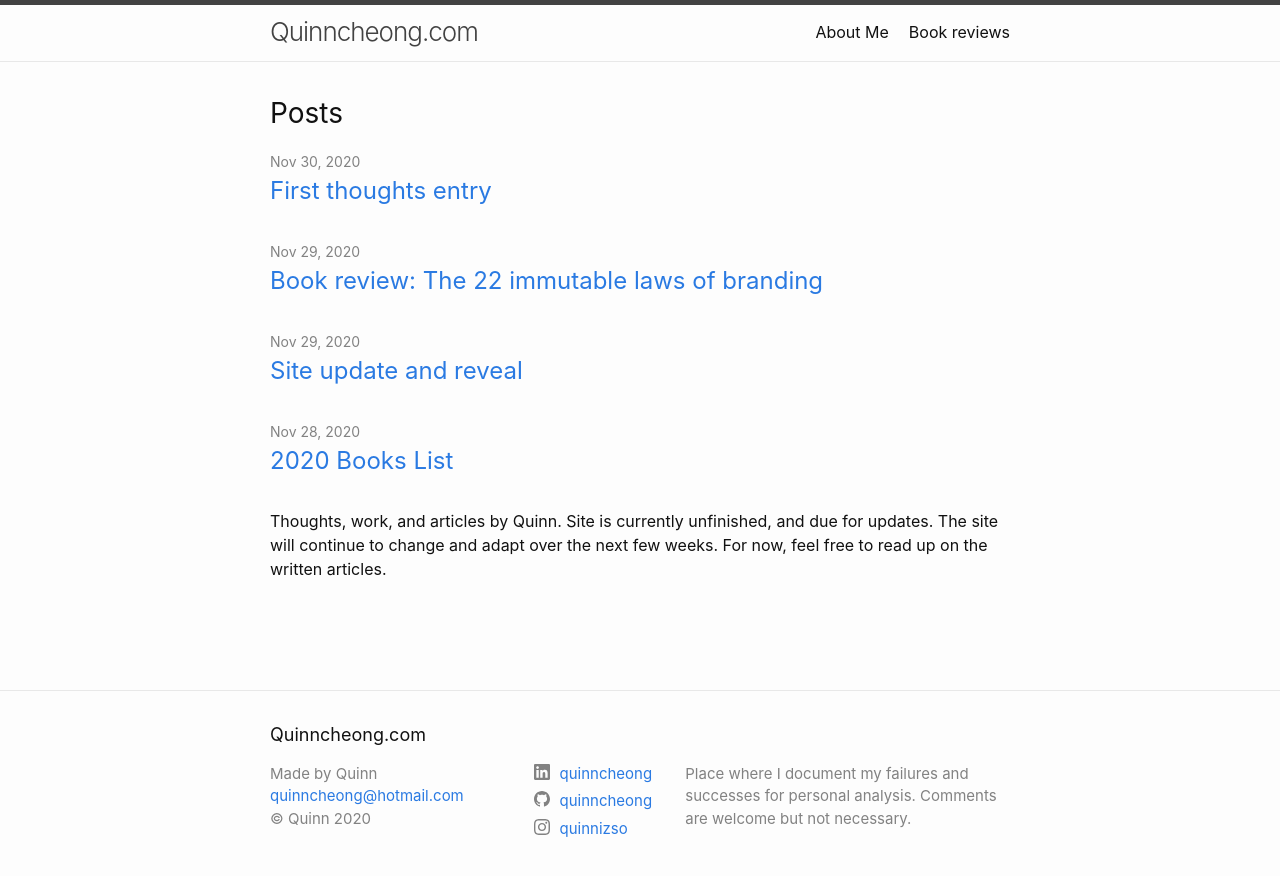
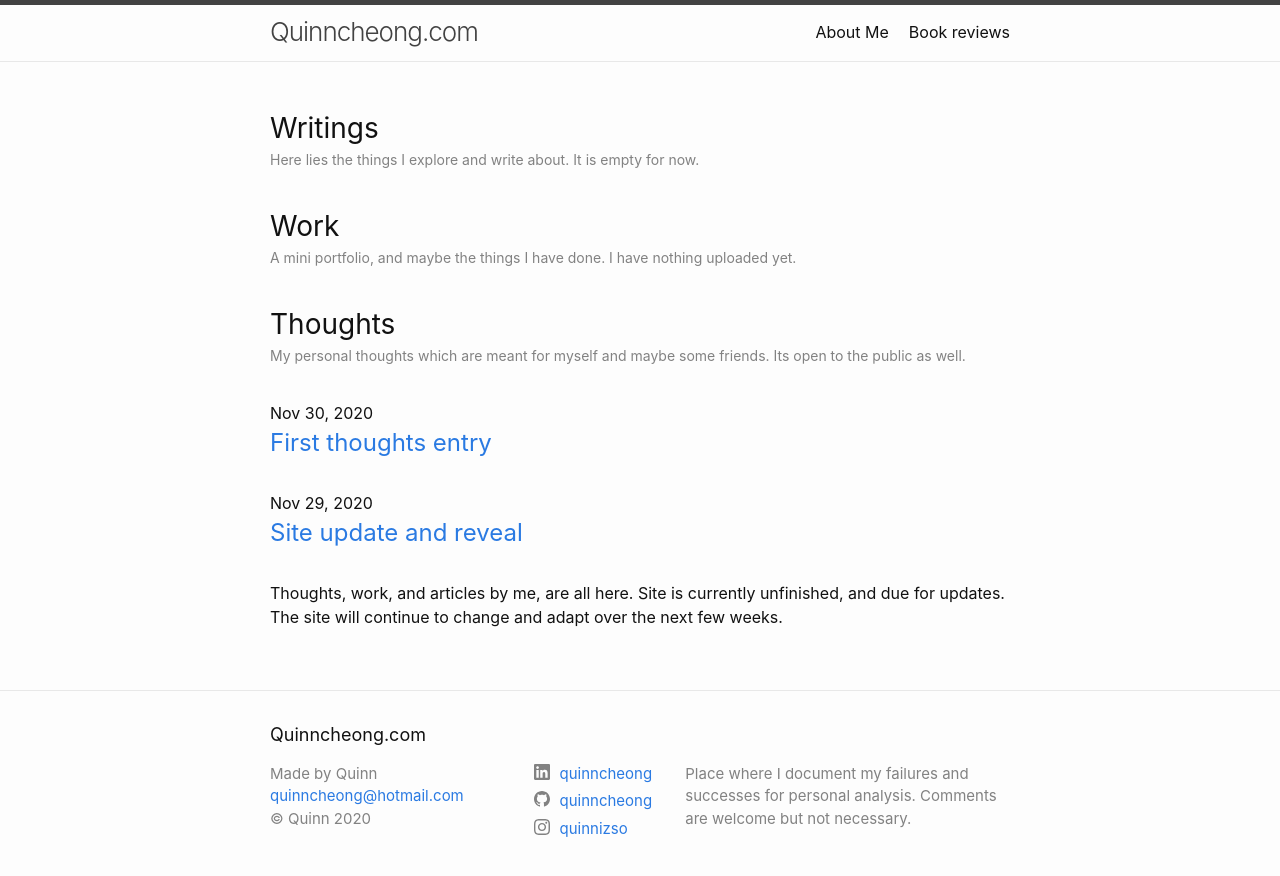
Before and after one commit to quinncheong/quinncheong.github.io, a Jekyll site: the page built from index.markdown, in a window 1280 px wide. Shown: the top 876 px of the page. Built offline with Jekyll 4.4.1, drawn with Linux system fonts in a browser that asks for light colours.

Commit message:
First big website segregation update

```diff
--- /dev/null
+++ b/_data/post_categories.yaml
@@ -0,0 +1,6 @@
+- - Writings
+  - Here lies the things I explore and write about. It is empty for now.
+- - Work
+  - A mini portfolio, and maybe the things I have done. I have nothing uploaded yet.
+- - Thoughts
+  - My personal thoughts which are meant for myself and maybe some friends. Its open to the public as well.
--- a/_layouts/all-book-reviews.html
+++ b/_layouts/all-book-reviews.html
@@ -10,7 +10,7 @@ layout: default
   {{ content }}
 
   {%- if site.posts.size > 0 -%}
-    <h2 class="post-list-heading">{{ page.list_title | default: "Posts" }}</h2>
+    <h2 class="post-list-heading">{{ page.list_title | default: "" }}</h2>
     <ul class="post-list">
       {%- for post in site.posts -%}
       {% if post.category == "Book reviews" %}
--- a/_layouts/home.html
+++ b/_layouts/home.html
@@ -3,19 +3,24 @@ layout: default
 ---
 
 <div class="home">
-  {%- if page.title -%}
-    <h1 class="page-heading">{{ page.title }}</h1>
-  {%- endif -%}
+  <h1 class="page-heading">{{ page.title | default: "" }}</h1>
 
   {{ content }}
 
   {%- if site.posts.size > 0 -%}
-    <h2 class="post-list-heading">{{ page.list_title | default: "Posts" }}</h2>
+    {%- for cat in site.data.post_categories -%}
+      {%- assign cat_title = cat[0] -%}
+      {%- assign cat_info = cat[1] -%}
+
+      <h2 class="post-list-heading">{{- cat_title -}}</h2>
+      <h2 class="post-short-info">{{- cat_info -}}</h2>
+
       <ul class="post-list">
         {%- for post in site.posts -%}
+          {% if post.category == cat_title %}
             <li>
               {%- assign date_format = site.minima.date_format | default: "%b %-d, %Y" -%}
-        <span class="post-meta">{{ post.date | date: date_format }}</span>
+              <span class="post-content">{{ post.date | date: date_format }}</span>
               <h3>
                 <a class="post-link" href="{{ post.url | relative_url }}">
                   {{ post.title | escape }}
@@ -25,14 +30,19 @@ layout: default
                 {{ post.excerpt }}
               {%- endif -%}
             </li>
+          {% comment %} {% else %}
+            <p>There are no posts here yet. Check back soon.</p> {% endcomment %}
+          {% endif %}
         {%- endfor -%}
       </ul>
 
-    <p>
-      Thoughts, work, and articles by Quinn. Site is currently unfinished, and due for updates. The site will continue
-      to change and adapt over the next few weeks. For now, feel free to read up on the written articles.
-    </p>
+    {% endfor %}
     <!-- <p class="rss-subscribe">subscribe <a href="{{ "/feed.xml" | relative_url }}">via RSS</a></p> -->
   {%- endif -%}
 
+  <p>
+    Thoughts, work, and articles by me, are all here. Site is currently unfinished, and due for updates. The site will continue
+    to change and adapt over the next few weeks.
+  </p>
+
 </div>
--- a/_sass/minima/_layout.scss
+++ b/_sass/minima/_layout.scss
@@ -186,6 +186,7 @@
 
 .post-list-heading {
   @include relative-font-size(1.75);
+  margin-bottom: 0;
 }
 
 .post-list {
@@ -200,6 +201,12 @@
 .post-meta {
   font-size: $small-font-size;
   color: $grey-color;
+}
+
+.post-short-info {
+  font-size: $small-font-size;
+  color: $grey-color;
+  margin-bottom: 35px;
 }
 
 .post-link {
```
Also changed, not shown: _posts/2020-11-29-site-update-and-reveal.md (+1 -1 lines), _posts/2020-11-30-first-thoughts-entry.md (+1 -1 lines), _layouts/default.html (line endings or trailing spaces). Lines whose indentation alone changed are shown as unchanged.
